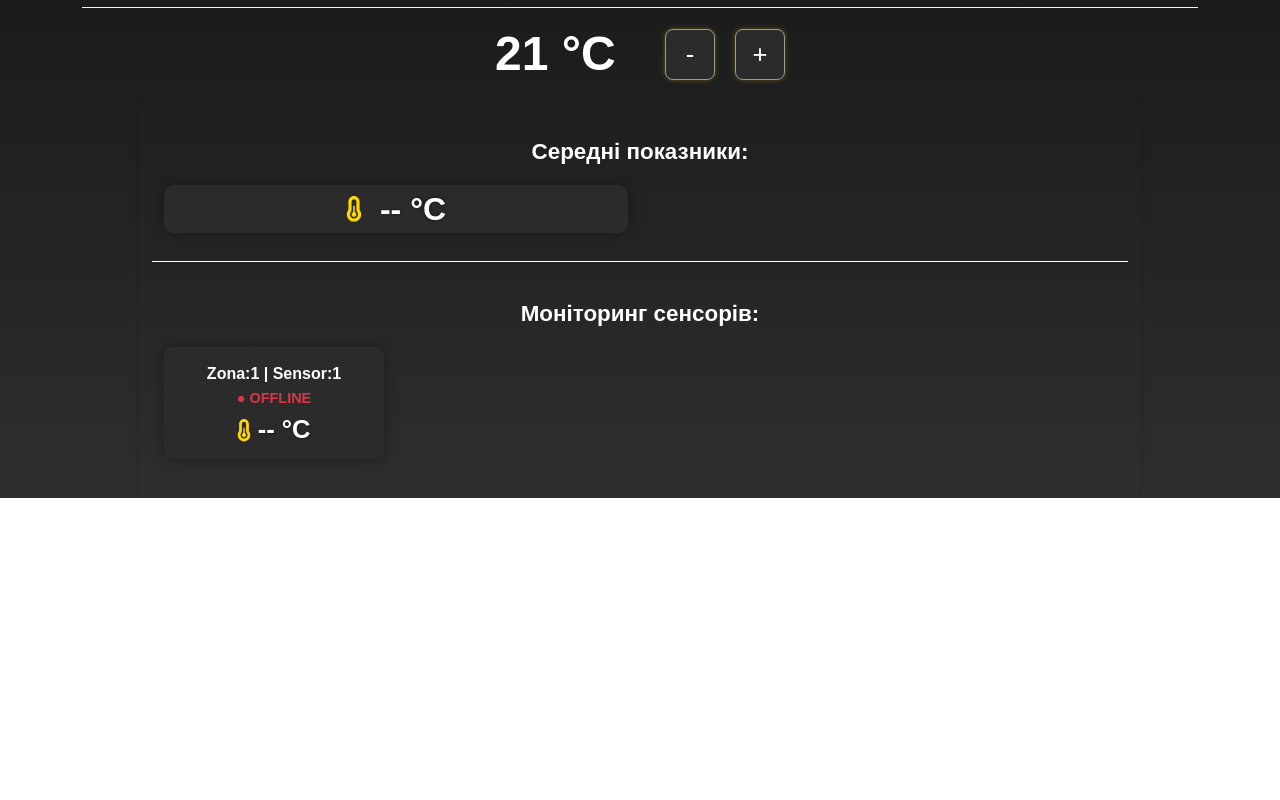
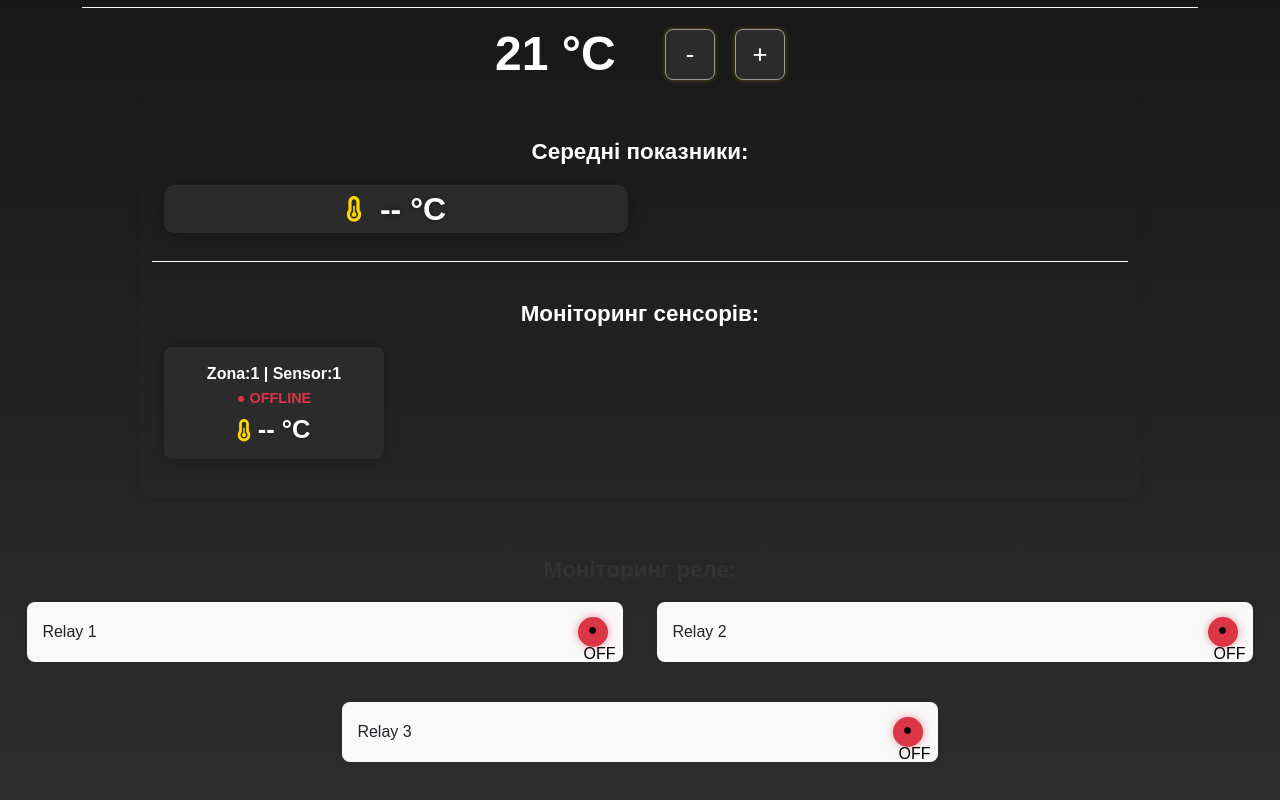
Before and after one commit to DITGDIGENTIS/ditgdigentis, a Next.js app: page / in a window 1280 px wide. Shown: the part 348-1148 px from the top of the page. Before the commit the page ends 846 px from the top, so only its background shows below. Built offline with nearby package versions, Linux system fonts and the light colour scheme; no server answers.

Commit message:
zona temp

```diff
--- a/src/app/page.tsx
+++ b/src/app/page.tsx
@@ -5,6 +5,7 @@ import { useEffect, useState } from "react";
 import { ZonaStatus } from "../components/ZonaStatus";
 import { SensorMonitor } from "../components/SensorMonitor";
 import ZonaTemperature from "../components/ZonaTemperature";
+import ZonaRelay from "../components/ZonaRelay";
 
 export default function Home() {
   const [time, setTime] = useState("");
@@ -83,6 +84,7 @@ export default function Home() {
       <ZonaStatus />
       <ZonaTemperature />
       <SensorMonitor />
+      <ZonaRelay />
 
       <style jsx>{`
         .ditg-logo {
--- /dev/null
+++ b/src/components/ZonaRelay.tsx
@@ -0,0 +1,169 @@
+"use client";  // This marks the file as a client component
+
+import { useEffect, useState } from "react";
+
+export default function ZonaRelay() {
+  const [relayStatus, setRelayStatus] = useState({
+    relay1: false,
+    relay2: false,
+    relay3: false,
+  });
+
+  useEffect(() => {
+    // Функция для получения статуса реле с сервера
+    const checkRemotePiStatus = () => {
+      fetch("https://ditgdigentis.vercel.app/api/status", { cache: "no-store" })
+        .then((res) => res.json())
+        .then((data) => {
+          const zona = data.zona1;
+          if (zona) {
+            // Обновление состояния реле
+            setRelayStatus({
+              relay1: zona.relay1 === 1,
+              relay2: zona.relay2 === 1,
+              relay3: zona.relay3 === 1,
+            });
+          }
+        })
+        .catch(() => console.error("Error fetching relay status"));
+    };
+
+    // Получаем статус реле сразу и затем каждую секунду
+    checkRemotePiStatus();
+    const remotePiInterval = setInterval(checkRemotePiStatus, 10000); // обновление каждые 10 секунд
+
+    return () => {
+      clearInterval(remotePiInterval); // очищаем интервал при размонтировании
+    };
+  }, []);
+
+  return (
+    <div className="relay-container">
+      <h2 className="relay-title text-center mt-4 mb-1">Моніторинг реле:</h2>
+      <div className="relay-row">
+        <div className="relay-col">
+          <div className="relay-status-block">
+            <div className="relay-description">
+              Relay 1
+              <button
+                className={`relay-status-button ${relayStatus.relay1 ? "relay-online" : "relay-offline"}`}
+                title={`Relay 1 ${relayStatus.relay1 ? "ON" : "OFF"}`}
+              >
+                ● {relayStatus.relay1 ? "ON" : "OFF"}
+              </button>
+            </div>
+          </div>
+        </div>
+        <div className="relay-col">
+          <div className="relay-status-block">
+            <div className="relay-description">
+              Relay 2
+              <button
+                className={`relay-status-button ${relayStatus.relay2 ? "relay-online" : "relay-offline"}`}
+                title={`Relay 2 ${relayStatus.relay2 ? "ON" : "OFF"}`}
+              >
+                ● {relayStatus.relay2 ? "ON" : "OFF"}
+              </button>
+            </div>
+          </div>
+        </div>
+        <div className="relay-col">
+          <div className="relay-status-block">
+            <div className="relay-description">
+              Relay 3
+              <button
+                className={`relay-status-button ${relayStatus.relay3 ? "relay-online" : "relay-offline"}`}
+                title={`Relay 3 ${relayStatus.relay3 ? "ON" : "OFF"}`}
+              >
+                ● {relayStatus.relay3 ? "ON" : "OFF"}
+              </button>
+            </div>
+          </div>
+        </div>
+      </div>
+
+      <style jsx>{`
+        /* Контейнер для реле */
+        .relay-container {
+          padding: 20px;
+        }
+
+        /* Заголовок секции реле */
+        .relay-title {
+          font-size: 1.5rem;
+          font-weight: bold;
+          margin-bottom: 20px;
+          color: #333;
+        }
+
+        /* Гибкая сетка для блоков реле */
+        .relay-row {
+          display: flex;
+          justify-content: space-around;
+          flex-wrap: wrap;
+          gap: 20px;
+        }
+
+        .relay-col {
+          width: 48%;
+        }
+
+        /* Блок статуса реле */
+        .relay-status-block {
+          margin-bottom: 20px;
+          padding: 15px;
+          background-color: #f9f9f9;
+          border-radius: 8px;
+          box-shadow: 0 0 10px rgba(0, 0, 0, 0.1);
+        }
+
+        /* Описание реле */
+        .relay-description {
+          display: flex;
+          justify-content: space-between;
+          align-items: center;
+        }
+
+        .relay-description span {
+          font-size: 1.2rem;
+          font-weight: 500;
+          color: #333;
+        }
+
+        /* Кнопки для реле */
+        .relay-status-button {
+          width: 30px;
+          height: 30px;
+          border-radius: 50%;
+          border: none;
+          cursor: pointer;
+          transition: all 0.3s ease;
+        }
+
+        /* Стиль для включённого реле */
+        .relay-online {
+          background-color: #28a745;
+          box-shadow: 0 0 8px rgba(40, 167, 69, 0.5);
+        }
+
+        /* Стиль для выключенного реле */
+        .relay-offline {
+          background-color: #dc3545;
+          box-shadow: 0 0 8px rgba(220, 53, 69, 0.5);
+        }
+
+        /* Стили для мобильных устройств */
+        @media (max-width: 576px) {
+          .relay-col {
+            width: 100%;
+          }
+
+          .relay-status-button {
+            width: 25px;
+            height: 25px;
+          }
+        }
+      `}</style>
+    </div>
+  );
+}
```
